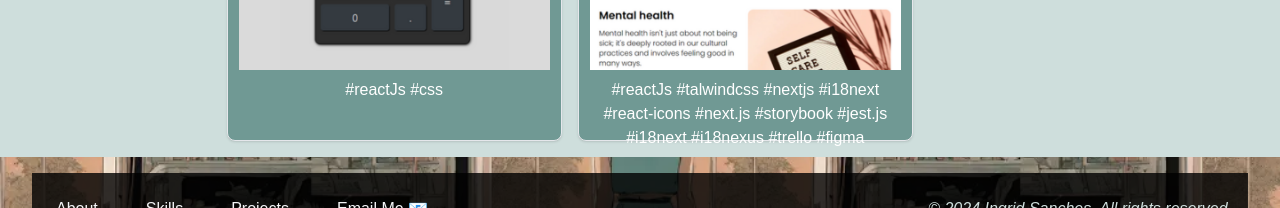
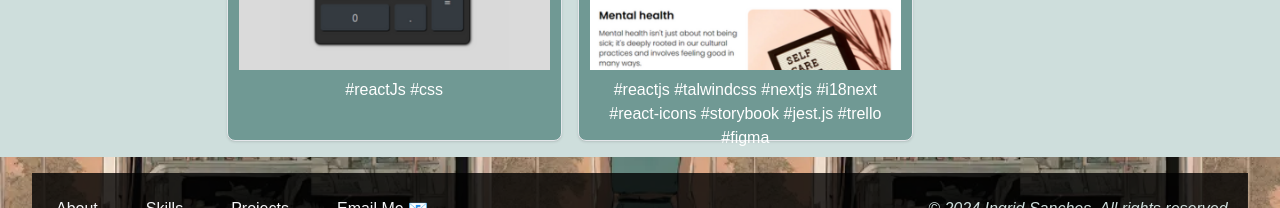
Before and after one commit to IngridAkeida/portfolio, a Next.js app: page / in a window 1280 px wide. Shown: the part 2217-2425 px from the top of the page. Built offline with nearby package versions, Linux system fonts and the light colour scheme; a web font is replaced by a local one; what tailwindcss-animated would draw is missing.

Commit message:
update commit

```diff
--- a/src/components/main/CardProjects.tsx
+++ b/src/components/main/CardProjects.tsx
@@ -67,7 +67,7 @@ const CardProjects: React.FC <ProjectProps> = () => {
       repositorieProject:'https://github.com/IngridAkeida',
       aboutProject: `Mentatt expands to Eastern Africa with a user-centric webpage featuring services, success stories, and Imigongo art. Through interviews, prototypes, and linguistic inclusivity, we ensure an engaging and culturally rich experience for all users.`,
       buildProject: IoIosPeople,
-      technologies: [ '#reactJs', '#talwindcss', '#nextjs', '#i18next', '#react-icons', '#next.js', '#storybook', '#jest.js', '#i18next', '#i18nexus', '#trello', '#figma']
+      technologies: [ '#reactjs', '#talwindcss', '#nextjs', '#i18next', '#react-icons', '#storybook', '#jest.js', '#trello', '#figma']
     },
     // {
     //   nameProject: 'Find My GitHub',
```
